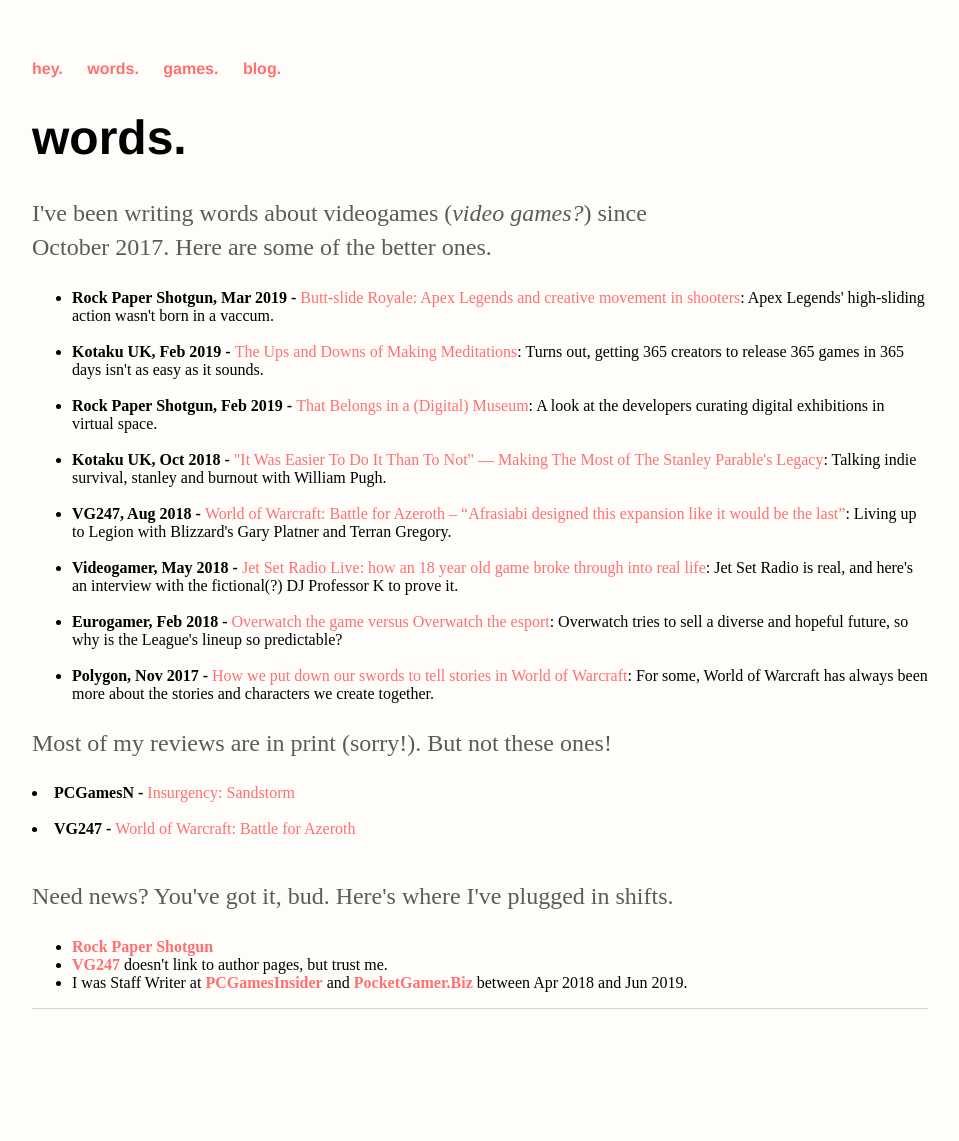
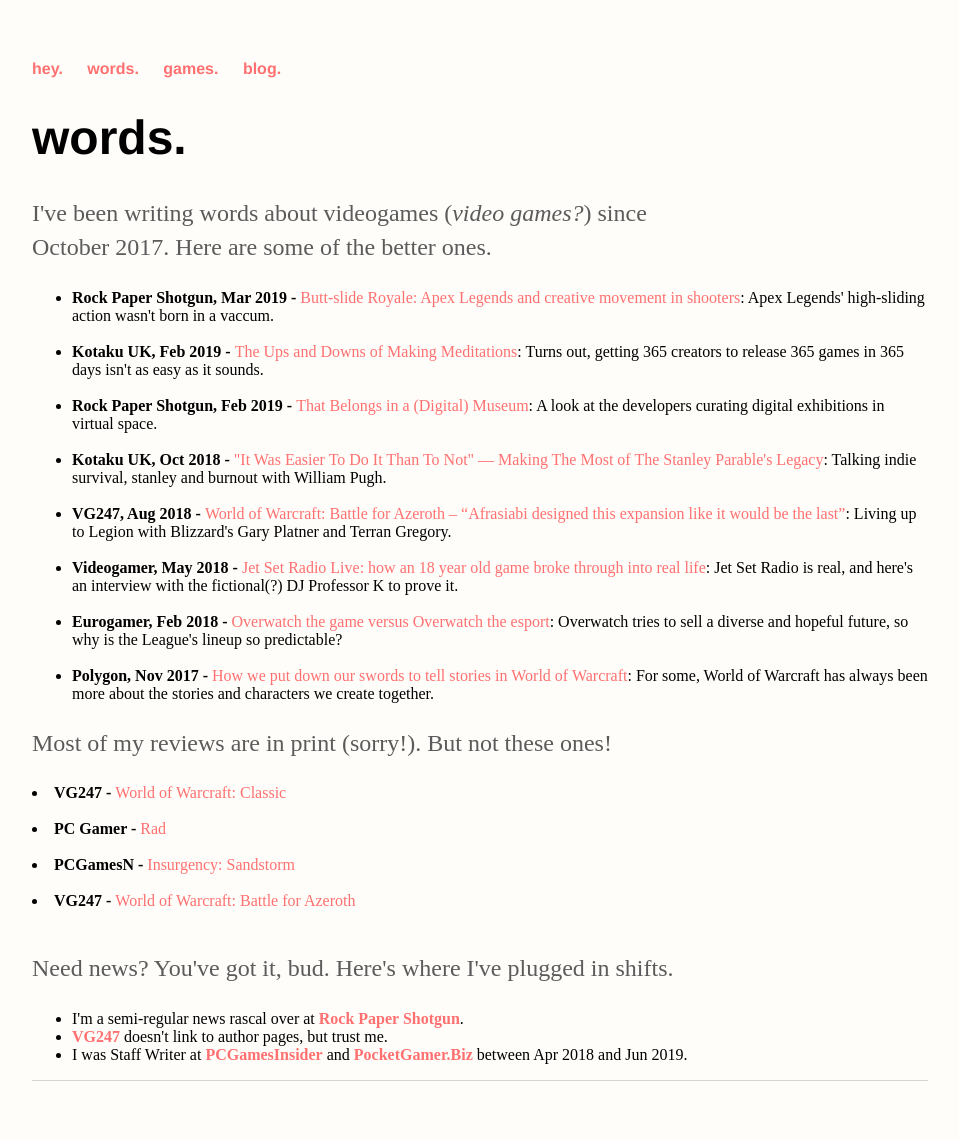
Before and after one commit to ScarletCatalie/ScarletCatalie.github.io, a Jekyll site: the page built from about/index.html, in a window 1280 px wide. Shown: the whole page, without its empty margins (160-1119 px from the left). Built offline with Jekyll 4.4.1, drawn with Linux system fonts in a browser that asks for light colours; before the commit the page ends 1069 px from its top, so only the background shows below that.

Commit message:
Update index.html

```diff
--- a/about/index.html
+++ b/about/index.html
@@ -40,6 +40,12 @@
 			</ul>
 
 <p>Most of my reviews are in print (sorry!). But not these ones!</p>
+			<li><b>VG247 - </b><a href="https://www.vg247.com/2019/08/29/world-warcraft-classic-review/">World of Warcraft: Classic</a>
+			</li>
+			<br>
+			<li><b>PC Gamer - </b><a href="https://www.pcgamer.com/uk/rad-review/">Rad</a>
+			</li>
+			<br>
 			<li><b>PCGamesN - </b><a href="https://www.pcgamesn.com/insurgency-sandstorm-review">Insurgency: Sandstorm</a>
 			</li>
 			<br>
@@ -50,7 +56,7 @@
 
 <p>Need news? You've got it, bud. Here's where I've plugged in shifts.</p>
 		<ul>
-			<li><b><a href="https://www.rockpapershotgun.com/author/natalie-clayton/">Rock Paper Shotgun</a></b>
+			<li>I'm a semi-regular news rascal over at <b><a href="https://www.rockpapershotgun.com/author/natalie-clayton/">Rock Paper Shotgun</a></b>.
 			</li>
 			<li><b><a href="https://www.vg247.com/">VG247</a></b> doesn't link to author pages, but trust me.
 			</li>
```
